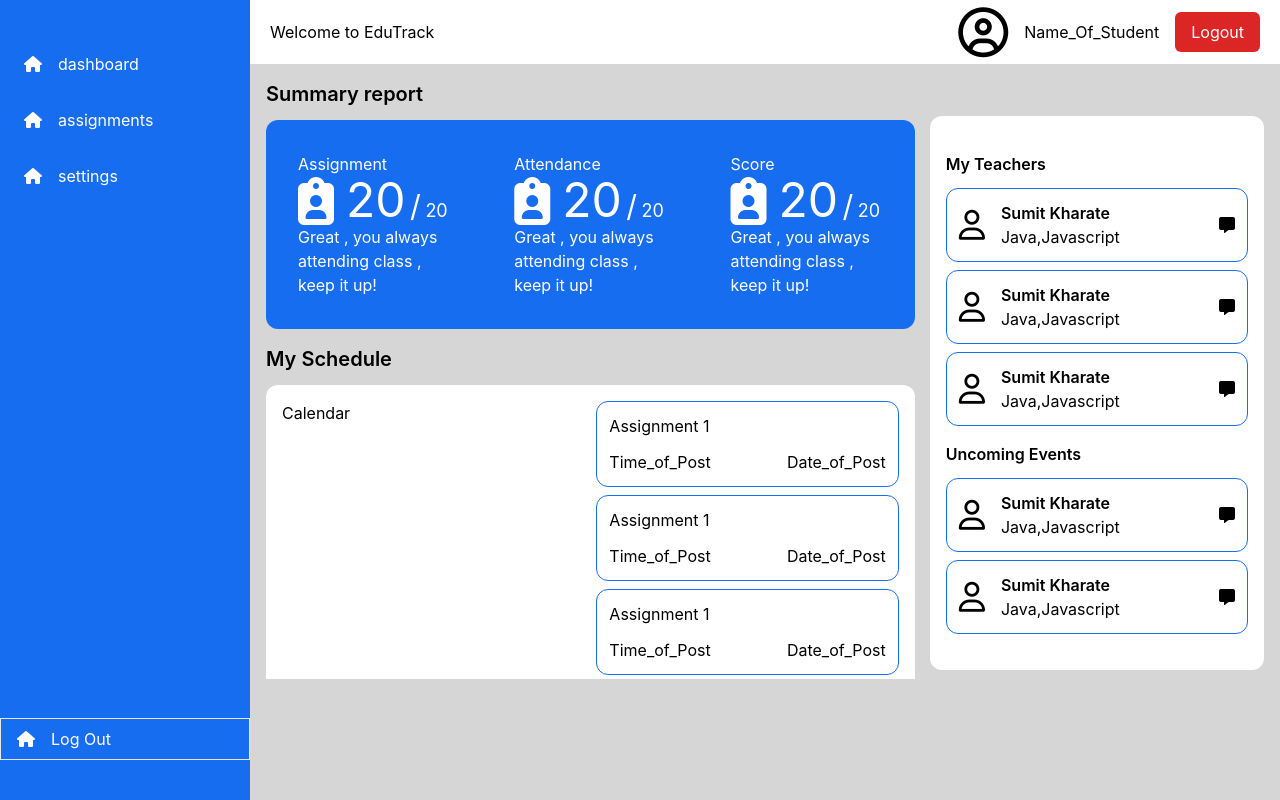
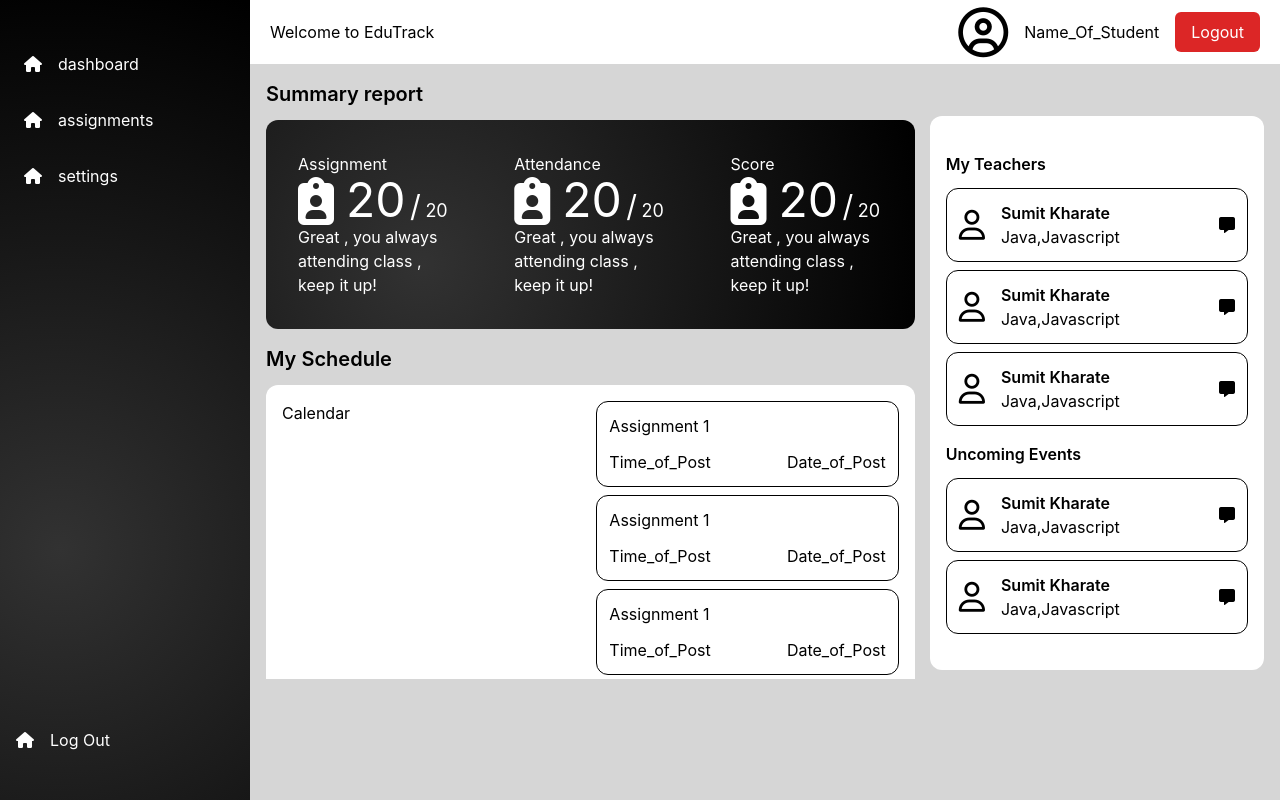
Before and after one commit to AnshulKahar2729/Assignment-grading-and-management-system, a React (Create React App) app in the folder packages/client/: page /dashboard/student in a window 1280 px wide. Built offline with nearby package versions, Linux system fonts and the light colour scheme.

Commit message:
working on StudentParticulrAssignment

```diff
--- a/packages/client/src/components/student/StudentSidebar.jsx
+++ b/packages/client/src/components/student/StudentSidebar.jsx
@@ -30,7 +30,9 @@ const StudentSidebar = () => {
   };
 
   return (
-    <div className='py-10 h-screen flex flex-col justify-between sidebar bg-[#176DEF] text-white'>
+    <div
+    style={{background:'radial-gradient(circle at 24.1% 68.8%, rgb(50, 50, 50) 0%, rgb(0, 0, 0) 99.4%)',}}
+     className='py-10 h-screen flex flex-col justify-between sidebar  text-white'>
       <div className='flex flex-col gap-2'>
         {NAV.map((item) => (
           <Link to={item.link} key={item.title}>
@@ -49,7 +51,7 @@ const StudentSidebar = () => {
           </Link>
         ))}
       </div>
-      <div className='flex gap-4 px-4 py-2 border items-center'>
+      <div className='flex gap-4 px-4 py-2 items-center'>
         <i className='fa fa-home'></i>
         <span>Log Out</span>
       </div>
--- a/packages/client/src/pages/student/StudentDashboard.jsx
+++ b/packages/client/src/pages/student/StudentDashboard.jsx
@@ -1,6 +1,6 @@
-import React from 'react'
-import StudentSidebarLayout from '../../layout/student/StudentSidebarLayout'
-import MainLayout from '../../layout/MainLayout'
+import React, { useState } from 'react';
+import StudentSidebarLayout from '../../layout/student/StudentSidebarLayout';
+import MainLayout from '../../layout/MainLayout';
 
 const StudentDashboard = () => {
   return (
@@ -23,7 +23,9 @@ const StudentDashboard = () => {
             <div className='flex flex-col xl:w-[65%] w-full gap-4'>
               <div className='flex flex-col gap-3'>
                 <p className='text-xl font-semibold'>Summary report</p>
-              <section className=' grid grid-cols-3 bg-[#176DEF] text-white rounded-xl w-full'>
+                <section
+                 style={{background: 'radial-gradient(circle at 24.1% 68.8%, rgb(50, 50, 50) 0%, rgb(0, 0, 0) 99.4%)'}}
+                 className=' grid grid-cols-3 bg-[#176DEF] text-white rounded-xl w-full'>
                   <div className='p-8'>
                     <p>Assignment</p>
                     <div className='flex flex-row items-center gap-3'>
@@ -36,7 +38,7 @@ const StudentDashboard = () => {
                     <p>Great , you always attending class , keep it up!</p>
                   </div>
                   <div className='p-8'>
-                  <p >Attendance</p>
+                    <p>Attendance</p>
                     <div className='flex flex-row items-center gap-3'>
                       <i className='text-5xl text-white fa-solid fa-clipboard-user'></i>
                       <p className=''>
@@ -63,18 +65,25 @@ const StudentDashboard = () => {
                 <p className='text-xl font-semibold'>My Schedule</p>
                 <section className='grid grid-cols-1 lg:grid-cols-2 gap-4 lg:gap-3 bg-white text-black rounded-xl w-full p-4'>
                   <div>Calendar</div>
+
                   <div className='flex flex-col gap-2'>
-                  <div className='p-3 flex flex-col gap-3 border border-[#176DEF] rounded-xl'>
+                    <div className='p-3 flex flex-col gap-3 border border-black rounded-xl'>
                       <p>Assignment 1</p>
-                    <p className='flex flex-row justify-between'><span>Time_of_Post</span> <span>Date_of_Post</span></p>
+                      <p className='flex flex-row justify-between'>
+                        <span>Time_of_Post</span> <span>Date_of_Post</span>
+                      </p>
                     </div>
-                  <div className='p-3 flex flex-col gap-3 border border-[#176DEF] rounded-xl'>
+                    <div className='p-3 flex flex-col gap-3 border border-black rounded-xl'>
                       <p>Assignment 1</p>
-                    <p className='flex flex-row justify-between'><span>Time_of_Post</span> <span>Date_of_Post</span></p>
+                      <p className='flex flex-row justify-between'>
+                        <span>Time_of_Post</span> <span>Date_of_Post</span>
+                      </p>
                     </div>
-                  <div className='p-3 flex flex-col gap-3 border border-[#176DEF] rounded-xl'>
+                    <div className='p-3 flex flex-col gap-3 border border-black rounded-xl'>
                       <p>Assignment 1</p>
-                    <p className='flex flex-row justify-between'><span>Time_of_Post</span> <span>Date_of_Post</span></p>
+                      <p className='flex flex-row justify-between'>
+                        <span>Time_of_Post</span> <span>Date_of_Post</span>
+                      </p>
                     </div>
                   </div>
                 </section>
@@ -84,57 +93,74 @@ const StudentDashboard = () => {
               <section className='flex flex-col gap-3 '>
                 <p className='text-[16px] font-semibold'>My Teachers</p>
                 <div className='flex flex-col w-full gap-2 overflow-y-scroll hideScrollbar'>
-                <div className='p-3 flex flex-row items-center justify-between gap-3 border border-[#176DEF] rounded-xl'>
+                  <div className='p-3 flex flex-row items-center justify-between gap-3 border border-black rounded-xl'>
                     <div className='flex gap-4 items-center'>
-                    <i className="text-[30px] fa-regular fa-user"></i>
-                    <p className='flex flex-col'> <span className='font-semibold'>Sumit Kharate</span> <span>Java,Javascript</span> </p>
+                      <i className='text-[30px] fa-regular fa-user'></i>
+                      <p className='flex flex-col'>
+                        {' '}
+                        <span className='font-semibold'>Sumit Kharate</span>{' '}
+                        <span>Java,Javascript</span>{' '}
+                      </p>
                     </div>
-                  <i class="fa-solid fa-message"></i>
+                    <i class='fa-solid fa-message'></i>
                   </div>
-                <div className='p-3 flex flex-row items-center justify-between gap-3 border border-[#176DEF] rounded-xl'>
+                  <div className='p-3 flex flex-row items-center justify-between gap-3 border border-black rounded-xl'>
                     <div className='flex gap-4 items-center'>
-                    <i className="text-[30px] fa-regular fa-user"></i>
-                    <p className='flex flex-col'> <span className='font-semibold'>Sumit Kharate</span> <span>Java,Javascript</span> </p>
+                      <i className='text-[30px] fa-regular fa-user'></i>
+                      <p className='flex flex-col'>
+                        {' '}
+                        <span className='font-semibold'>Sumit Kharate</span>{' '}
+                        <span>Java,Javascript</span>{' '}
+                      </p>
                     </div>
-                  <i class="fa-solid fa-message"></i>
+                    <i class='fa-solid fa-message'></i>
                   </div>
-                <div className='p-3 flex flex-row items-center justify-between gap-3 border border-[#176DEF] rounded-xl'>
+                  <div className='p-3 flex flex-row items-center justify-between gap-3 border border-black rounded-xl'>
                     <div className='flex gap-4 items-center'>
-                    <i className="text-[30px] fa-regular fa-user"></i>
-                    <p className='flex flex-col'> <span className='font-semibold'>Sumit Kharate</span> <span>Java,Javascript</span> </p>
+                      <i className='text-[30px] fa-regular fa-user'></i>
+                      <p className='flex flex-col'>
+                        {' '}
+                        <span className='font-semibold'>Sumit Kharate</span>{' '}
+                        <span>Java,Javascript</span>{' '}
+                      </p>
                     </div>
-                  <i class="fa-solid fa-message"></i>
+                    <i class='fa-solid fa-message'></i>
                   </div>
                 </div>
               </section>
               <section className='flex flex-col gap-3'>
                 <p className='text-[16px] font-semibold'>Uncoming Events</p>
                 <div className='flex flex-col w-full gap-2 overflow-y-scroll hideScrollbar'>
-                <div className='p-3 flex flex-row items-center justify-between gap-3 border border-[#176DEF] rounded-xl'>
+                  <div className='p-3 flex flex-row items-center justify-between gap-3 border border-black rounded-xl'>
                     <div className='flex gap-4 items-center'>
-                    <i className="text-[30px] fa-regular fa-user"></i>
-                    <p className='flex flex-col'> <span className='font-semibold'>Sumit Kharate</span> <span>Java,Javascript</span> </p>
+                      <i className='text-[30px] fa-regular fa-user'></i>
+                      <p className='flex flex-col'>
+                        {' '}
+                        <span className='font-semibold'>Sumit Kharate</span>{' '}
+                        <span>Java,Javascript</span>{' '}
+                      </p>
                     </div>
-                  <i class="fa-solid fa-message"></i>
+                    <i class='fa-solid fa-message'></i>
                   </div>
-                <div className='p-3 flex flex-row items-center justify-between gap-3 border border-[#176DEF] rounded-xl'>
+                  <div className='p-3 flex flex-row items-center justify-between gap-3 border border-black rounded-xl'>
                     <div className='flex gap-4 items-center'>
-                    <i className="text-[30px] fa-regular fa-user"></i>
-                    <p className='flex flex-col'> <span className='font-semibold'>Sumit Kharate</span> <span>Java,Javascript</span> </p>
+                      <i className='text-[30px] fa-regular fa-user'></i>
+                      <p className='flex flex-col'>
+                        {' '}
+                        <span className='font-semibold'>Sumit Kharate</span>{' '}
+                        <span>Java,Javascript</span>{' '}
+                      </p>
                     </div>
-                  <i class="fa-solid fa-message"></i>
+                    <i class='fa-solid fa-message'></i>
                   </div>
                 </div>
               </section>
             </div>
           </div>
         </div>
-
-
-
       </div>
     </MainLayout>
   );
-}
+};
 
-export default StudentDashboard
+export default StudentDashboard;
--- /dev/null
+++ b/packages/client/src/pages/student/StudentParticularAssignment.jsx
@@ -0,0 +1,23 @@
+import React from 'react'
+import MainLayout from '../../layout/MainLayout'
+import StudentSidebarLayout from '../../layout/student/StudentSidebarLayout'
+
+const StudentParticularAssignment = () => {
+  return (
+    <MainLayout>
+        <StudentSidebarLayout/>
+        <div className='bg-[#d6d6d6] p-3 w-full h-screen flex flex-col gap-4'>
+            <div className='w-full h-1/2 bg-white rounded-xl flex lg:flex-row flex-col gap-3 overflow-hidden'>
+                <div className='w-full lg:w-1/2  lg:h-full bg-red-500'></div>
+                <div className='w-1/2 h-full bg-red-700'></div>
+            </div>
+            <div className='w-full h-1/2 bg-white rounded-xl flex lg:flex-row flex-col gap-3 overflow-hidden'>
+                <div className='w-full lg:w-1/2  lg:h-full bg-red-500'></div>
+                <div className='w-1/2 h-full bg-red-700'></div>
+            </div>
+        </div>
+    </MainLayout>
+  )
+}
+
+export default StudentParticularAssignment
--- a/packages/client/src/routes/index.js
+++ b/packages/client/src/routes/index.js
@@ -3,6 +3,7 @@ import LoginPage from "../pages/LoginPage";
 import RegisterPage from "../pages/RegisterPage";
 import StudentAssignments from "../pages/student/StudentAssignments";
 import StudentDashboard from "../pages/student/StudentDashboard";
+import StudentParticularAssignment from "../pages/student/StudentParticularAssignment";
 import StudentSettings from "../pages/student/StudentSettings";
 import TeacherDashboard from "../pages/teacher/TeacherDashboard";
 import TryAPI from "../tryAPI/TryAPI";
@@ -37,6 +38,10 @@ const routes = [
     component: <StudentAssignments />
   },
   {
+    path: "/dashboard/student/assignments/ass1",
+    component: <StudentParticularAssignment />
+  },
+  {
     path: "/dashboard/student/settings",
     component: <StudentSettings />
   },
```
Also changed, not shown: packages/client/src/pages/student/StudentAssignments.jsx (+21 -6 lines). Lines whose indentation alone changed are shown as unchanged.
